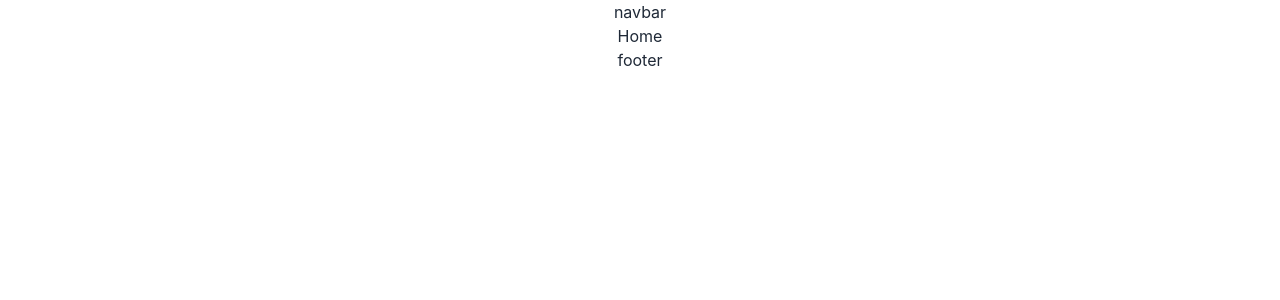
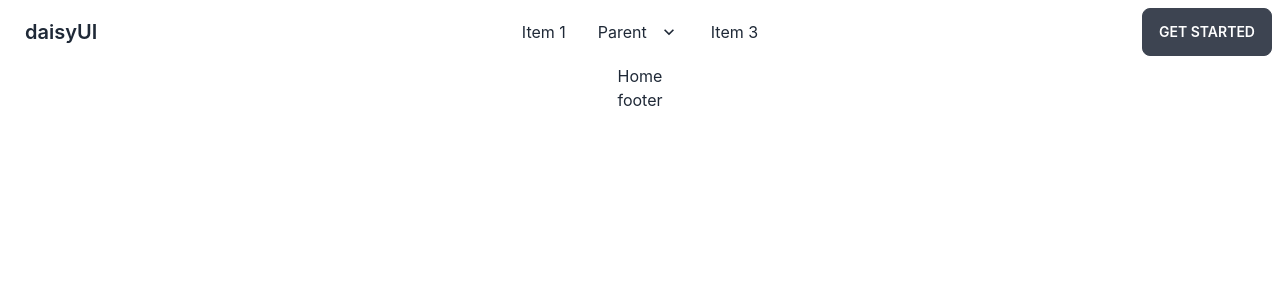
Before and after one commit to arifulsinbad/books-resale, a React (Create React App) app: page / in a window 1280 px wide. Shown: the top 300 px of the page. Built offline with nearby package versions, Linux system fonts and the light colour scheme.

Commit message:
commit 4

```diff
--- a/src/Layout/Navbar.js
+++ b/src/Layout/Navbar.js
@@ -1,10 +1,51 @@
 import React from 'react';
+import { Link } from 'react-router-dom';
 
 const Navbar = () => {
  return (
-  <div>
-   navbar
+  <div className="navbar bg-base-100">
+  <div className="navbar-start">
+    <div className="dropdown">
+      <label tabIndex={0} className="btn btn-ghost lg:hidden">
+        <svg xmlns="http://www.w3.org/2000/svg" className="h-5 w-5" fill="none" viewBox="0 0 24 24" stroke="currentColor"><path strokeLinecap="round" strokeLinejoin="round" strokeWidth="2" d="M4 6h16M4 12h8m-8 6h16" /></svg>
+      </label>
+      <ul tabIndex={0} className="menu menu-compact dropdown-content mt-3 p-2 shadow bg-base-100 rounded-box w-52">
+        <li><Link>Item 1</Link></li>
+        <li tabIndex={0}>
+          <Link className="justify-between">
+            Parent
+            <svg className="fill-current" xmlns="http://www.w3.org/2000/svg" width="24" height="24" viewBox="0 0 24 24"><path d="M8.59,16.58L13.17,12L8.59,7.41L10,6L16,12L10,18L8.59,16.58Z"/></svg>
+          </Link>
+          <ul className="p-2">
+            <li><Link>Submenu 1</Link></li>
+            <li><Link>Submenu 2</Link></li>
+          </ul>
+        </li>
+        <li><Link>Item 3</Link></li>
+      </ul>
+    </div>
+    <Link className="btn btn-ghost normal-case text-xl">daisyUI</Link>
   </div>
+  <div className="navbar-center hidden lg:flex">
+    <ul className="menu menu-horizontal p-0">
+      <li><Link>Item 1</Link></li>
+      <li tabIndex={0}>
+        <Link>
+          Parent
+          <svg className="fill-current" xmlns="http://www.w3.org/2000/svg" width="20" height="20" viewBox="0 0 24 24"><path d="M7.41,8.58L12,13.17L16.59,8.58L18,10L12,16L6,10L7.41,8.58Z"/></svg>
+        </Link>
+        <ul className="p-2">
+          <li><Link>Submenu 1</Link></li>
+          <li><Link>Submenu 2</Link></li>
+        </ul>
+      </li>
+      <li><Link>Item 3</Link></li>
+    </ul>
+  </div>
+  <div className="navbar-end">
+    <Link className="btn">Get started</Link>
+  </div>
+</div>
  );
 };
 
```
